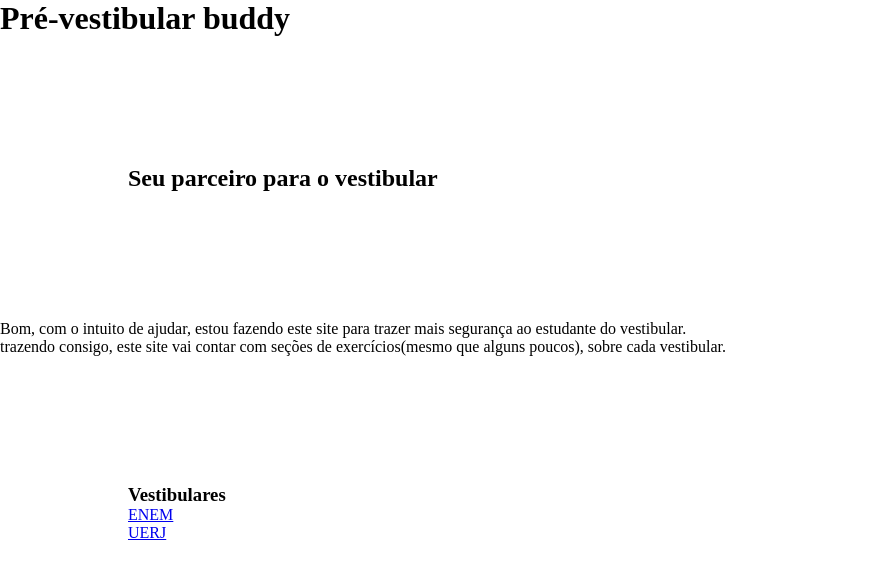
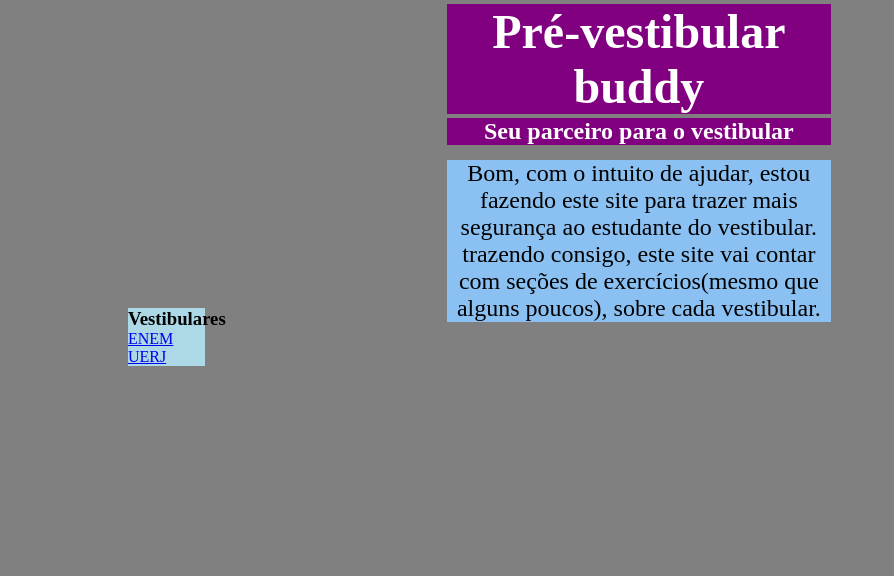
Before and after one commit to jpwf/pre-vestibular, a plain HTML site: page src/pages/index.html in a window 1280 px wide. Shown: the whole page, without its empty margins (0-894 px from the left). Drawn offline with Linux system fonts and the light colour scheme.

Commit message:
index styles updated

```diff
--- a/public/scripts/index.js
+++ b/public/scripts/index.js
@@ -1,6 +1,6 @@
 enem = document.getElementById("enem")
 
 enem.addEventListener("click", function(){
-    alert("it works")
+
 
 })
--- a/public/styles/index.css
+++ b/public/styles/index.css
@@ -7,16 +7,64 @@ header{
     width:100%;
 }
 
-.top h2{
-    display:flex;
-    margin:10% 10%;
+.top{
+    text-align:center;
+    background-color:gray;
+    height:30%;
+    width:30%;
+    margin-left:35%;
 
 }
 
+.top .title{
+
+    margin-top:1%;
+    font-size:150%;
+    margin-left:-0.3%;
+    background-color:purple;
+    width:100%;
+    color:white;
+}
+.top .complement{
+
+    margin-top:1%;
+    margin-left:-0.3%;
+    background-color:purple;
+    width:100%;
+    color:white;
+}
+
+.explanation{
+    width:100%;
+    margin-left:-0.3%;
+    margin-top:4%;
+    background-color:rgb(138, 193, 242);
+}
+.explanation p{
+
+    font-size:150%;
+}
+
+
 .vestibulares{
-    margin: 10% 10%;
+    background-color:lightblue;
+    width:6%;
+    margin-top:5%;
+    margin-left:10%;
 }
 .vestibulares .enem{
     display:flex;
+    width:50%;
+}
+.vestibulares .uerj{
+    width:50%;
+}
 
+.vestibulares .enem:hover{
+    transition-duration: 300ms;
+    background-color:green;
 }
+.vestibulares .uerj:hover{
+    transition-duration: 300ms;
+    background-color:green;
+}
--- a/public/styles/pattern.css
+++ b/public/styles/pattern.css
@@ -3,3 +3,7 @@
     padding:0;
     box-sizing:border-box;
 }
+
+html, body{
+    background-color:gray;
+}
```
